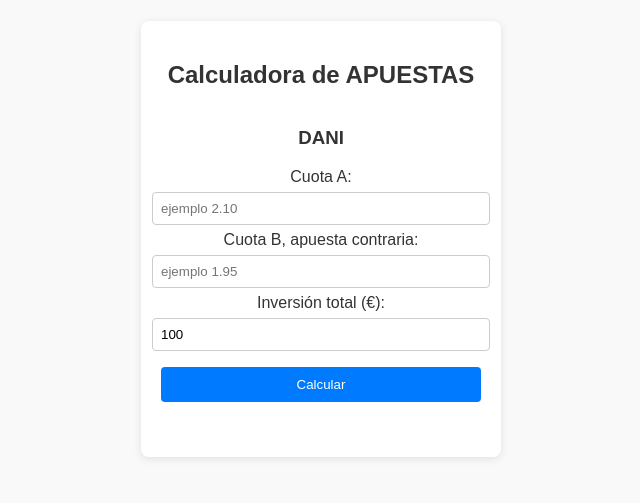
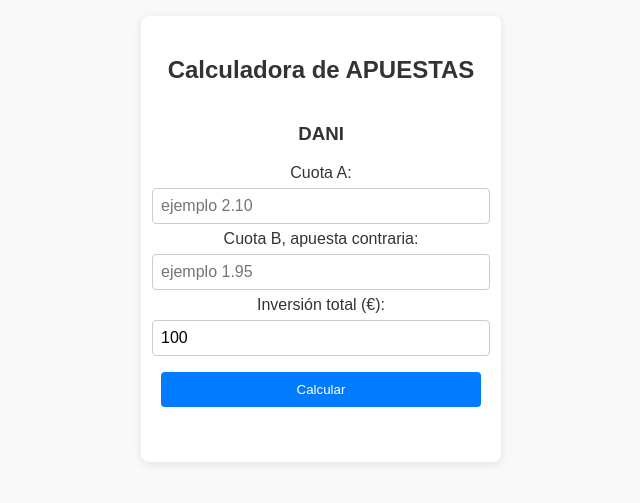
Before and after one commit to d4n1hh/hacernosricos, a plain HTML site: page index.html in a window 1280 px wide. Shown: the part 169-672 px from the top of the page, without its empty margins (319-959 px from the left). Drawn offline with Linux system fonts and the light colour scheme.

Commit message:
Add files via upload

```diff
--- a/index.html
+++ b/index.html
@@ -7,7 +7,7 @@
   <style>
     body { font-family: Arial, sans-serif; background: #f9f9f9; color: #333; display: flex; align-items: center; justify-content: center; height: 100vh; }
     .container { background: #fff; padding: 20px; border-radius: 8px; box-shadow: 0 2px 8px rgba(0,0,0,0.1); width: 320px; display: flex; flex-direction: column; align-items: center; }
-    input[type="number"] { width: 100%; padding: 8px; margin: 6px 0; border: 1px solid #ccc; border-radius: 4px; }
+    input[type="number"] { font-size: 16px; /* Asegúrate de que el tamaño de fuente sea al menos 16px */ width: 100%; padding: 8px; margin: 6px 0; border: 1px solid #ccc; border-radius: 4px; }
     button { width: 100%; padding: 10px; margin-top: 10px; border: none; background: #007BFF; color: #fff; border-radius: 4px; cursor: pointer; }
     button:hover { background: #0056b3; }
     .resultado { margin-top: 15px; padding: 10px; border-radius: 4px; font-size: 0.9em; }
```
